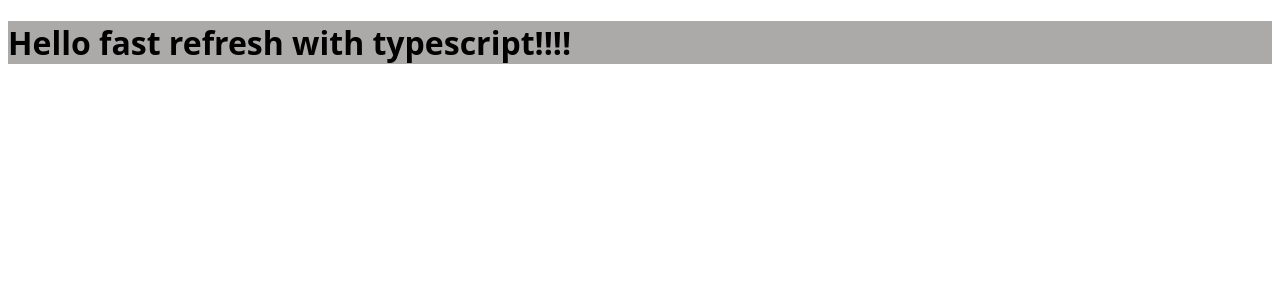
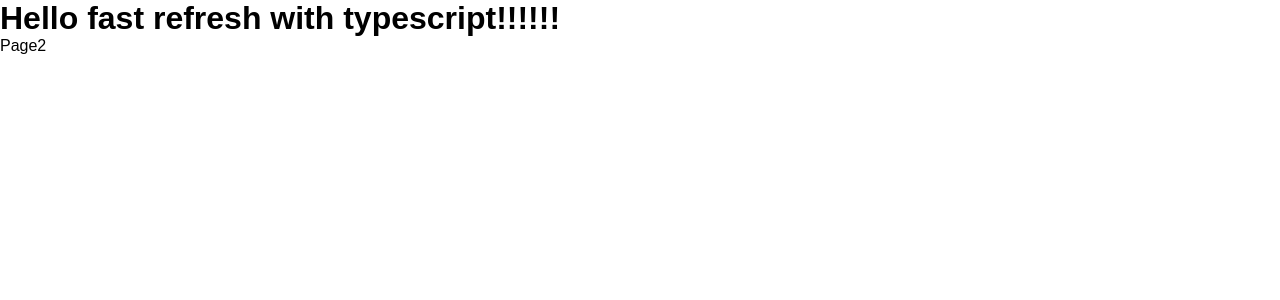
Before and after one commit to imjorgemor/fast-refresh-template, a React app: page / in a window 1280 px wide. Shown: the top 300 px of the page. Built offline with nearby package versions, Linux system fonts and the light colour scheme.

Commit message:
Set preset typescript project with react router and styled components

```diff
--- a/babel.config.js
+++ b/babel.config.js
@@ -10,5 +10,6 @@ module.exports = (api) => {
         ],
         // Applies the react-refresh Babel plugin on non-production modes only
         ...(!api.env('production') && { plugins: ['react-refresh/babel'] }),
+        "plugins": ["babel-plugin-styled-components"]
     };
 };
--- a/src/App.tsx
+++ b/src/App.tsx
@@ -1,11 +1,18 @@
+import { createBrowserRouter, createRoutesFromElements, Route, RouterProvider } from "react-router-dom";
+import Root from "./Root";
+import Page1 from './views/Page1';
+import Page2 from "./views/Page2";
+
+const router = createBrowserRouter(
+    createRoutesFromElements(
+        <Route path='/' element={<Root />}>
+            <Route index element={<Page1 />} />
+            <Route path="/page2" element={<Page2/>} />
+        </Route>
+    )
+);
+
+const App = () =>  <RouterProvider router={router} />;
 
 
-const App = () => {
-    return (
-        <div className="app">
-            <h1>Hello fast refresh with typescript!!!!</h1>
-        </div>
-    );
-};
-
 export default App;
--- /dev/null
+++ b/src/Root.tsx
@@ -0,0 +1,14 @@
+import { Outlet } from 'react-router-dom';
+
+const Root = () => {
+    return (
+        <div className="app">
+            <div>
+                <h1>Hello fast refresh with typescript!!!!!!</h1>
+            </div>
+            <Outlet />
+        </div>
+    );
+};
+
+export default Root;
--- a/src/index.css
+++ b/src/index.css
@@ -2,9 +2,42 @@
     font-family: system-ui, -apple-system, BlinkMacSystemFont, "Segoe UI",
         Roboto, Oxygen, Ubuntu, Cantarell, "Open Sans", "Helvetica Neue",
         sans-serif;
-        box-sizing: border-box;
+    box-sizing: border-box;
 }
 
-.app {
-    background-color: rgb(172, 169, 169);
+*,
+::before,
+::after {
+    box-sizing: border-box;
 }
+
+* {
+    margin: 0;
+    padding: 0;
+    box-sizing: border-box;
+    scroll-behavior: smooth;
+    color: inherit;
+    font-family: sans-serif;
+}
+
+html,
+body {
+    min-height: 100vh;
+}
+
+img,
+picture,
+video {
+    display: block;
+    max-width: 100%;
+}
+
+button {
+    font-family: inherit;
+    border: none;
+}
+
+a {
+    color: inherit;
+    text-decoration: none;
+}
--- /dev/null
+++ b/src/views/Page1.tsx
@@ -0,0 +1,11 @@
+import { Link } from "react-router-dom";
+
+export const Page1 = () => {
+    return (
+        <div>
+            <Link to="/page2">Page2</Link>
+        </div>
+    );
+};
+
+export default Page1;
--- /dev/null
+++ b/src/views/Page2.tsx
@@ -0,0 +1,9 @@
+import { Link } from "react-router-dom";
+
+const Page2 = () => {
+    return (
+        <Link to="/">Home</Link>
+    );
+};
+
+export default Page2;
--- /dev/null
+++ b/src/views/indext.ts
@@ -0,0 +1,2 @@
+export * from './Page1';
+export * from './Page2';
```
Also changed, not shown: package.json (+7 -1 lines), 1 other file (tests, documents, lock files or other folders).
